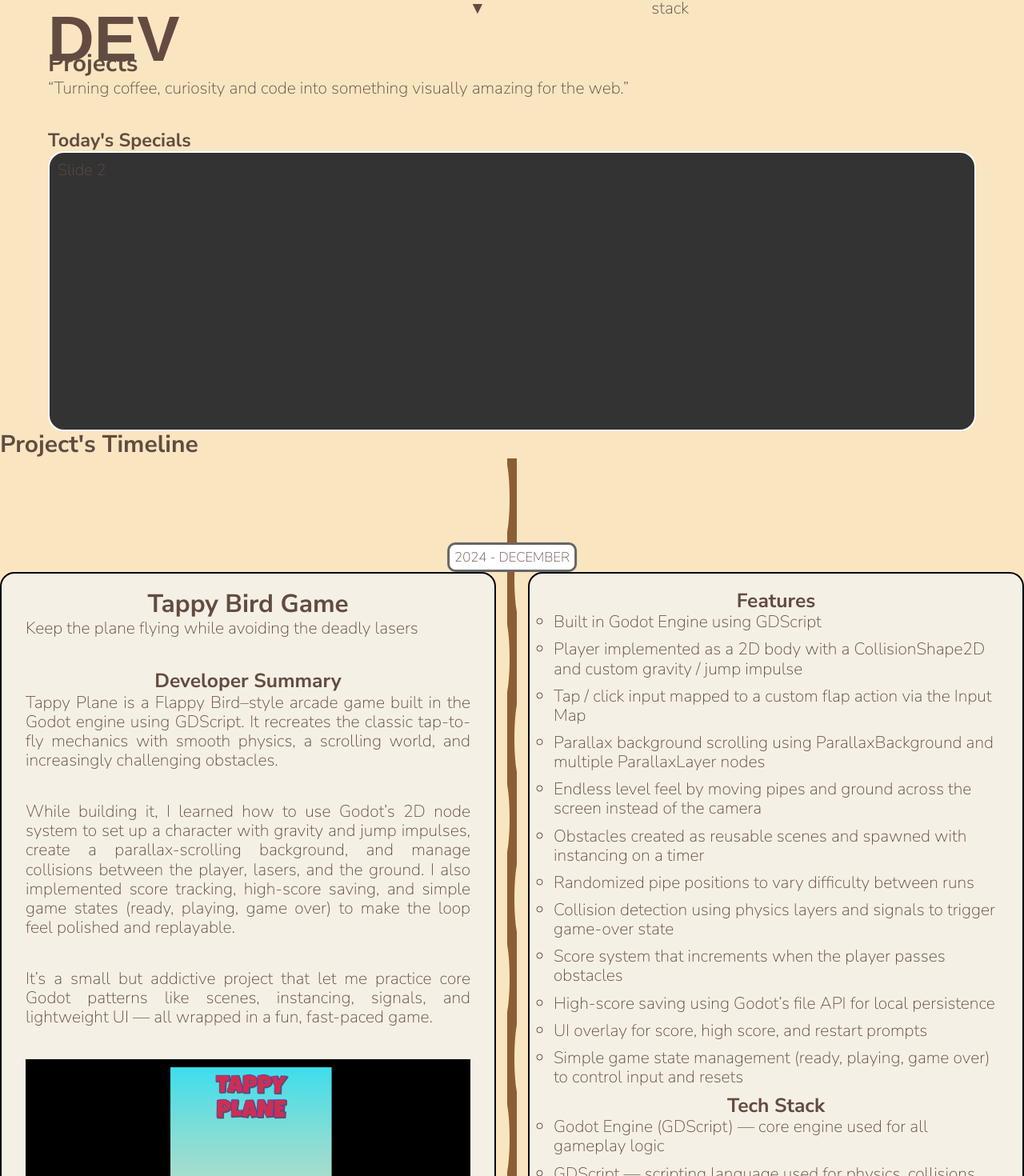
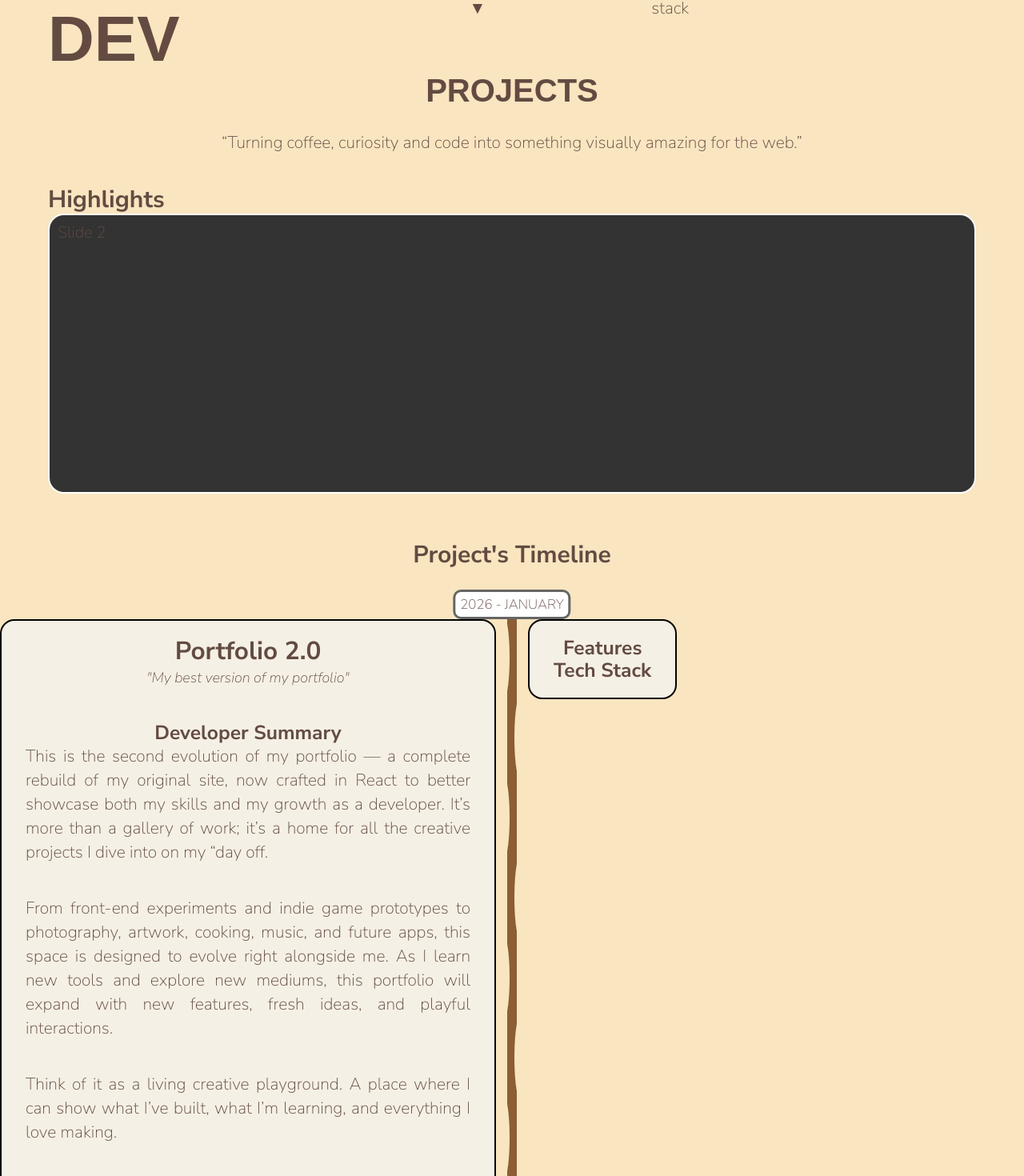
Before and after one commit to deanglane/portfolio-v2, a React (Vite) app: page /projects in a window 1280 px wide. Shown: the part 57-1527 px from the top of the page at 80% size. Built offline with nearby package versions, Linux system fonts and the light colour scheme; a web font is replaced by a local one.

Commit message:
WIP fixed styling of titles and tags

```diff
--- a/src/components/ProjectCard.jsx
+++ b/src/components/ProjectCard.jsx
@@ -11,28 +11,6 @@ function ProjectCard({ isLeft, project }) {
   const year = date.getFullYear();
   const month = date.toLocaleString("en-US", { month: "long" }).toUpperCase();
   const formattedDate = `${year} - ${month}`;
-
-  // project cell for features and Tech stack
-  const projectCell = (
-    <div className={styles.card}>
-      <h3>Features</h3>
-      {hasFeatures && (
-        <ul className={!isLeft ? styles.cardFeatureLeft : undefined}>
-          {project.features.map((feature) => (
-            <li key={feature}>{feature}</li>
-          ))}
-        </ul>
-      )}
-      <h3>Tech Stack</h3>
-      {hasTechStack && (
-        <ul className={!isLeft ? styles.cardFeatureLeft : undefined}>
-          {project.techStack.map((stack) => (
-            <li key={stack}>{stack}</li>
-          ))}
-        </ul>
-      )}
-    </div>
-  );
 
   // Project cell for descriptions, images and buttons
   const supportCell = (
@@ -68,6 +46,28 @@ function ProjectCard({ isLeft, project }) {
     </div>
   );
 
+  // project cell for features and Tech stack
+  const projectCell = (
+    <div className={styles.card}>
+      <h3>Features</h3>
+      {hasFeatures && (
+        <ul className={!isLeft ? styles.cardFeatureLeft : undefined}>
+          {project.features.map((feature) => (
+            <li key={feature}>{feature}</li>
+          ))}
+        </ul>
+      )}
+      <h3>Tech Stack</h3>
+      {hasTechStack && (
+        <ul className={!isLeft ? styles.cardFeatureLeft : undefined}>
+          {project.techStack.map((stack) => (
+            <li key={stack}>{stack}</li>
+          ))}
+        </ul>
+      )}
+    </div>
+  );
+
   return (
     <li className={styles.item}>
       {/* Left side cell */}
--- a/src/components/ProjectCard.module.css
+++ b/src/components/ProjectCard.module.css
@@ -1,12 +1,4 @@
 /* List layout */
-.list {
-  list-style: none;
-  margin: 0;
-  padding: 0 2rem;
-  display: flex;
-  flex-direction: column;
-  gap: 2rem; /* vertical space between rows */
-}
 
 /* (li) Each row: 3 columns: left | marker | right */
 .item {
@@ -15,7 +7,16 @@
   grid-template-columns: minmax(0, 1fr) 40px minmax(0, 1fr);
   align-items: start; /* aligns left/right cards at the top */
   padding-top: 0.1rem; /* tiny buffer to help dot placement */
-  margin-top: 5rem;
+  margin-top: 3rem;
+}
+
+.list {
+  list-style: none;
+  margin: 0;
+  padding: 0 2rem;
+  display: flex;
+  flex-direction: column;
+  gap: 2rem; /* vertical space between rows */
 }
 
 /* Center narrow column - still needed for layout */
@@ -65,6 +66,12 @@
 
 .card p {
   text-align: justify;
+}
+
+.card p:first-of-type {
+  text-align: center;
+  font-size: 0.9rem;
+  font-style: italic;
 }
 
 .card ul {
--- a/src/data/projects.js
+++ b/src/data/projects.js
@@ -14,18 +14,19 @@ export const projects = [
   {
     date: "2026-01-10",
     title: "Portfolio 2.0",
+    tag: `"My best version of my portfolio"`,
     desc: [
       ` This is the second evolution of my portfolio — a complete rebuild of my original site, now crafted in React to better showcase both my skills and my growth as a developer. It’s more than a gallery of work; it’s a home for all the creative projects I dive into on my “day off.`,
 
       `From front-end experiments and indie game prototypes to photography, artwork, cooking, music, and future apps, this space is designed to evolve right alongside me. As I learn new tools and explore new mediums, this portfolio will expand with new features, fresh ideas, and playful interactions.`,
 
-      `Think of it as a living creative playground — a place where I can show what I’ve built, what I’m learning, and everything I love making.`,
+      `Think of it as a living creative playground. A place where I can show what I’ve built, what I’m learning, and everything I love making.`,
     ],
     features: [],
     techStack: [],
     url: "https://dayoffdev.com",
     gitHub: "https://github.com/deanglane/portfolio-v2",
-    status: "Coming Soon",
+    status: "Active",
     highlight: true,
     featureReel: false,
     image: portfolio,
@@ -33,7 +34,7 @@ export const projects = [
   {
     date: "2024-12-15",
     title: "Tappy Bird Game",
-    tag: "Keep the plane flying while avoiding the deadly lasers",
+    tag: `"Keep the plane flying while avoiding the deadly lasers"`,
     desc: [
       `Tappy Plane is a Flappy Bird–style arcade game built in the Godot engine using GDScript. It recreates the classic tap-to-fly mechanics with smooth physics, a scrolling world, and increasingly challenging obstacles.`,
 
@@ -76,7 +77,7 @@ export const projects = [
   {
     date: "2024-10-01",
     title: "Stellar Harvest Game",
-    tag: "Collect the valuable meteorites before the destroy your planet",
+    tag: `"Collect the valuable meteorites before they destroy your planet"`,
     desc: [
       `Stellar Harvest was my first game project, inspired by the classic mechanics of Pong but reimagined with a more dynamic, arcade-style loop. You pilot a freight ship in low orbit around its home planet while meteorites streak across space. Each meteorite carries valuable minerals that can be collected by intercepting them—miss one, and the resulting impact destroys your home world and ends the run.`,
 
@@ -116,6 +117,7 @@ export const projects = [
   {
     date: "2023-08-01",
     title: "Battle Rockets",
+    tag: `"Find and destroy the competitors ships to win the space race"`,
     desc: [
       `Battle Rockets was a collaborative project built with four classmates during my time at Juno College. Our goal was to reimagine the classic Battleship formula as a space-themed strategy game where players race to locate and destroy their opponent’s rockets before their own fleet is discovered. The project also required building an AI-controlled opponent (NPC), and the entire game had to be implemented in React without the use of external libraries.`,
 
@@ -168,6 +170,7 @@ export const projects = [
   {
     date: "2023-06-01",
     title: "Flash it!",
+    tag: `"Build and review your own custom flash cards for studying"`,
     desc: [
       `Flash It is a web-based study tool that allows users to create, store, and review their own flashcard decks. This was the first app I built fully from concept to completion, using the skills I developed throughout my boot camp. The project is built with React, JavaScript, and Firebase, and intentionally avoids any external libraries to practice building functionality from scratch.`,
 
@@ -213,6 +216,7 @@ export const projects = [
   {
     date: "2023-04-25",
     title: "Pokedex",
+    tag: `"Search hundreds of Pokemon stats in a custom CSS built original Gameboy"`,
     desc: [
       `The Pokémon Pokédex is a web app inspired by the original 1990 DMG Game Boy design. It recreates the hardware aesthetic entirely with CSS and allows users to browse Pokémon, view their stats, and explore evolution chains—just like a functional in-game Pokédex.`,
 
@@ -256,6 +260,7 @@ export const projects = [
   {
     date: "2023-04-13",
     title: "Daily Horoscope",
+    tag: `"Find out you past, present and future horoscopes based on your star sign"`,
     desc: [
       `This interactive web app lets users discover their zodiac sign and view personalized horoscope readings for yesterday, today, and tomorrow. Users can either select their birthday through a guided modal or simply click on a zodiac symbol from the main screen. Once a date is chosen, the app automatically determines the correct star sign by comparing the user's birth date with a predefined zodiac date range. It then fetches detailed horoscope data—including mood, compatibility, lucky number, and daily description—from an external horoscope API.`,
 
@@ -301,6 +306,7 @@ export const projects = [
   {
     date: "2023-02-01",
     title: "Bar one",
+    tag: `"A restaurant website where you can order from their menu or read their blog posts"`,
     desc: [
       `Bar One started as a PDF-to-website conversion project that pushed my early front-end skills in both layout and interaction design. I rebuilt a multi-page bar and restaurant site from a static mockup using semantic HTML and custom CSS, focusing on responsive structure, accessible navigation, and a visually cohesive brand experience.`,
 
@@ -345,6 +351,7 @@ export const projects = [
   {
     date: "2022-12-01",
     title: "Hangry Tummy",
+    tag: `"A landing page for a fast food burger restaurant"`,
     desc: [
       `Hangry Tummy is a PDF-to-website conversion project based on a single-page restaurant landing design and an accompanying style guide that specified typography, colours, spacing, and overall visual theme. My goal was to recreate the layout in code as closely as possible while making it responsive and accessible.`,
       `This was one of my earliest attempts at building a full web page from scratch, focusing on flexbox-based layout, responsive behaviour, and mobile navigation patterns. I implemented a flexible section structure, image handling that adapts across screen sizes, and a mobile menu to accommodate smaller viewports.`,
@@ -380,6 +387,7 @@ export const projects = [
   {
     date: "2024-08-12",
     title: "Stopwatch",
+    tag: `"A basic stop watch to track your times"`,
     desc: [
       `The Shopify Stopwatch Challenge was a technical assessment designed to evaluate my ability to work with React, TypeScript, and testing libraries under real development conditions. The assignment required me to build a fully functional stopwatch application from a provided project scaffold, following strict version control workflows and professional code quality standards.`,
 
--- a/src/routes/Projects.jsx
+++ b/src/routes/Projects.jsx
@@ -14,12 +14,12 @@ function Projects() {
   return (
     <section>
       <div className="wrapper">
-        <h2>Projects</h2>
-        <p>
+        <h1 className={styles.pageTitle}>Projects</h1>
+        <p className={styles.pageTag}>
           “Turning coffee, curiosity and code into something visually amazing
           for the web.”
         </p>
-        <h3>Today's Specials</h3>
+        <h2>Highlights</h2>
         {/* slider specials gallery */}
         <div className={styles["specials-container"]}>
           <div className={styles["specials-viewport"]}>
@@ -46,7 +46,7 @@ function Projects() {
       </div>
 
       <div>
-        <h2>Project's Timeline</h2>
+        <h2 className={styles.timelineTitle}>Project's Timeline</h2>
         <div className={styles.timeline}>
           <ul className={styles.list}>
             {activeSorted.map((project, i) => {
--- a/src/routes/Projects.module.css
+++ b/src/routes/Projects.module.css
@@ -1,3 +1,13 @@
+.pageTitle,
+.pageTag,
+.timelineTitle {
+  text-align: center;
+}
+
+.timelineTitle {
+  margin: 3rem 0 0 0;
+}
+
 .specials-container {
   display: flex;
   flex-direction: column;
@@ -18,10 +28,9 @@
 /* Outer container */
 .timeline {
   position: relative;
-  padding: 2rem 0;
 }
 
-/* Continuous vertical line */
+/* Continuous vertical line - wavy */
 .timeline::before {
   content: "";
   position: absolute;
@@ -37,6 +46,7 @@
   background-size: 12px 200px;
 }
 
+/* Continuous vertical line - straight */
 /* .timeline::before {
   content: "";
   position: absolute;
--- a/src/styles/global.css
+++ b/src/styles/global.css
@@ -38,6 +38,7 @@ li {
 
 p {
   margin-bottom: 1.2rem;
+  line-height: 1.5rem;
 }
 
 li {
```
